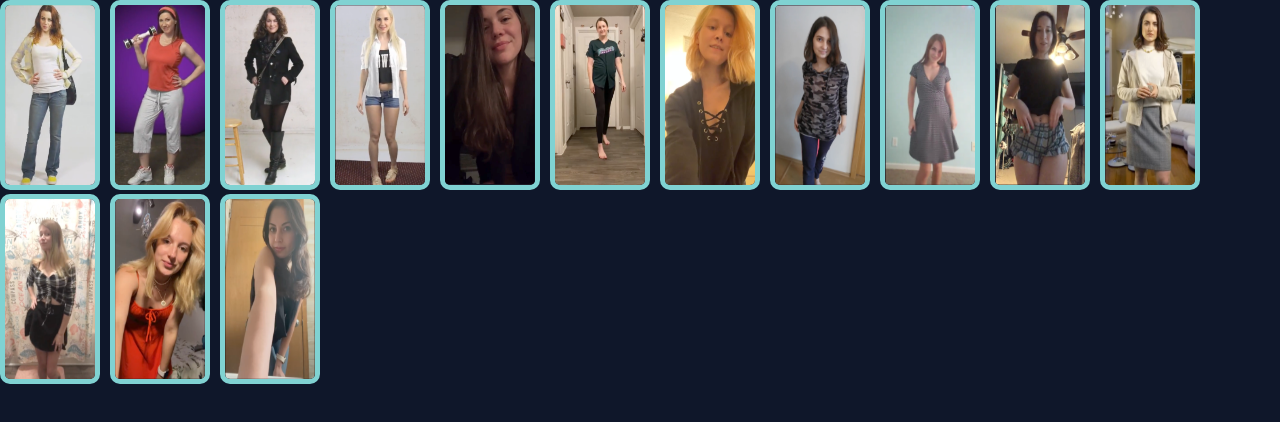
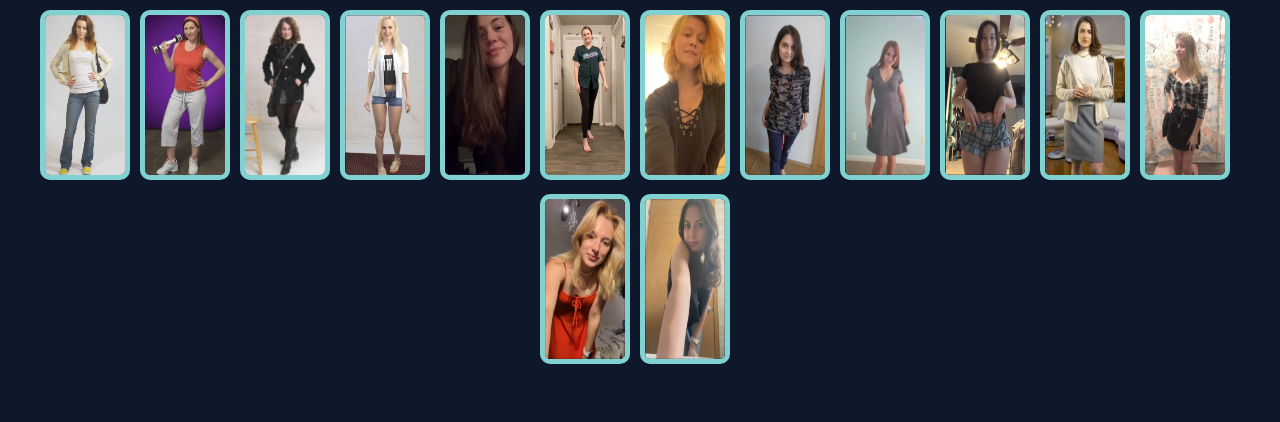
Before and after one commit to crushertheory/crushertheory.github.io, an Angular app: page / in a window 1280 px wide. Shown: the top 422 px of the page. Built offline with nearby package versions, Linux system fonts and the light colour scheme.

Commit message:
even more design tweaks

```diff
--- a/src/app/app.component.html
+++ b/src/app/app.component.html
@@ -1,8 +1,9 @@
 <div class="something">
+  <div class="center-screen">
     <div class="opponent-screen" *ngIf="opponentSelect === false">
       <ng-container>
         <div
-        style="display: inline-block"
+          style="display: inline-block; padding-top: 10px"
           *ngFor="let opponentImage of opponentImages; let i = index"
         >
           <img
@@ -15,9 +16,11 @@
         </div>
       </ng-container>
     </div>
+  </div>
   <div class="upper-frame" *ngIf="opponentSelect === true">
     <div *ngIf="videoTime">
       <div class="center-screen">
+        <!-- <div class="video-mask"> -->
           <video
             class="new-video center-screen"
             [muted]="true"
@@ -25,9 +28,11 @@
             src="{{ currentVideo }}"
             type="video/mp4"
           ></video>
+        <!-- </div> -->
       </div>
     </div>
   </div>
+  <div style="padding-left: 5px">
     <div class="board" *ngIf="opponentSelect === true">
       <div>
         <span style="padding: 5px"></span>
@@ -70,7 +75,11 @@
           Double Down
         </button>
         <span style="padding: 5px"></span>
-      <button class="button-2" [disabled]="!playerStayed" (click)="nextHand()">
+        <button
+          class="button-2"
+          [disabled]="!playerStayed"
+          (click)="nextHand()"
+        >
           Next Hand
         </button>
       </div>
@@ -104,3 +113,4 @@
       <!-- <h2>Pot: {{ bettingPool }}g</h2> -->
     </div>
   </div>
+</div>
--- a/src/app/app.component.scss
+++ b/src/app/app.component.scss
@@ -42,6 +42,12 @@ body {
   left: 50%;
 }
 
+// .video-mask{
+//   border-radius: 22px;
+//   overflow: hidden;
+//   -webkit-transform: translateZ(0);
+// }
+
 .new-video {
   position: static;
   display: flex;
@@ -59,6 +65,7 @@ body {
   max-height: 90%;
   object-fit: contain;
   padding-top: 10px;
+  border-radius: 50px;
 }
 
 .upper-frame-image {
@@ -86,8 +93,8 @@ body {
 }
 
 .opponent-image {
-  height: 180px;
-  max-width: 90px;
+  height: 160px;
+  max-width: 80px;
   border-radius: 10px;
   border: 5px solid rgb(128, 210, 210);
 }
--- a/src/app/app.component.ts
+++ b/src/app/app.component.ts
@@ -87,7 +87,6 @@ export class AppComponent {
       const test2 = this.cardsComponent.deckCards.find(
         (x) => x.label === 'Ksp'
       );
-      console.log(this.cardsComponent.deckCards)
 
       // // ***TODO: Remove after debugging***
       // this.debug = true;
```
Lines whose indentation alone changed are shown as unchanged.
